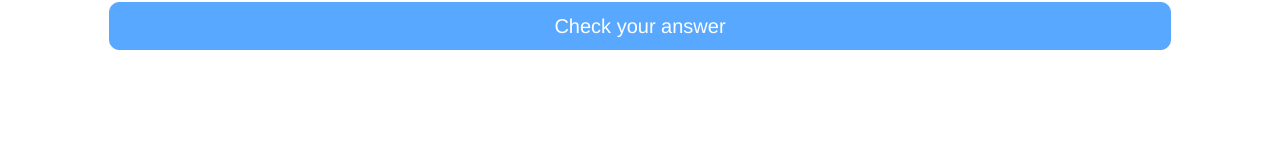
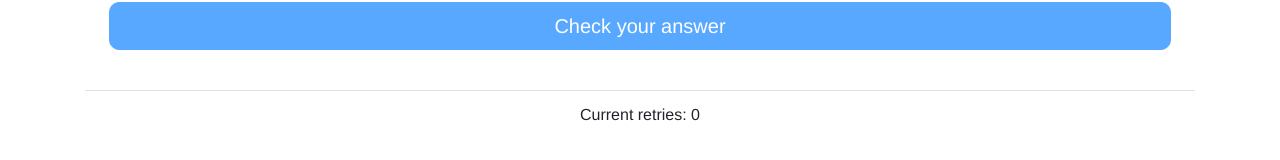
Before and after one commit to axx/hanziflash, a Vue app: page / in a window 1280 px wide. Shown: the part 484-644 px from the top of the page. Built offline with nearby package versions, Linux system fonts and the light colour scheme.

Commit message:
add simple stats display with 10-hanzi moving average

```diff
--- a/src/components/HanziDisplay.vue
+++ b/src/components/HanziDisplay.vue
@@ -12,7 +12,14 @@
                 <td class="display-5 align-middle">{{displayMeaning}}</td>
             </tr>
             <tr>
-                <td colspan="2"><PinyinChoices :choices="choices" :solution="correctPinyin" @display-next-hanzi="displayNextHanzi"></PinyinChoices></td>
+                <td colspan="2"><PinyinChoices :choices="choices"
+                                               :solution="correctPinyin"
+                                               @wrong-choice="incrementRetries"
+                                               @display-next-hanzi="displayNextHanzi"></PinyinChoices></td>
+            </tr>
+            <tr>
+                <td colspan="2"><StatsDisplay :retries="currentRetries"
+                                              :latest="previousDisplayInfo"></StatsDisplay></td>
             </tr>
         </tbody>
     </table>
@@ -20,6 +27,7 @@
 
 <script setup>
 import PinyinChoices from './PinyinChoices.vue'
+import StatsDisplay from './StatsDisplay.vue'
 import json from './data/simplified-hanzi-3000.json'
 </script>
 
@@ -27,6 +35,8 @@ import json from './data/simplified-hanzi-3000.json'
 export default {
     data() {
         return {
+            currentRetries: 0,
+            previousDisplayInfo: null,
             hanziData: null,
             uniquePinyins: null,
             displayHanzi: null,
@@ -58,6 +68,13 @@ export default {
             return choices
         },
         displayNextHanzi() {
+            this.previousDisplayInfo = {
+                retries: this.currentRetries,
+                hanzi: this.displayHanzi.hanzi,
+                id: this.displayHanzi.id,
+                pinyin: this.correctPinyin,
+            }
+
             let newHanzi = this.selectHanzi()
             while (newHanzi.hanzi == this.displayHanzi.hanzi) {
                 newHanzi = this.selectHanzi()
@@ -66,6 +83,8 @@ export default {
             this.correctPinyin = this.displayHanzi.meanings[0].pinyin
             this.choices = this.buildPinyinChoices(this.correctPinyin)
             this.obfuscateMeaning()
+
+            this.currentRetries = 0
         },
         obfuscateMeaning() {
             const bareMeaning = this.displayHanzi.meanings[0].meaning
@@ -76,7 +95,10 @@ export default {
             } else {
                 this.displayMeaning = bareMeaning
             }
-        }
+        },
+        incrementRetries() {
+            this.currentRetries += 1
+        },
     },
     beforeMount() {
         this.hanziData = json.data
@@ -85,7 +107,7 @@ export default {
         this.correctPinyin = this.displayHanzi.meanings[0].pinyin
         this.choices = this.buildPinyinChoices(this.correctPinyin)
         this.obfuscateMeaning()
-    }
+    },
 }
 </script>
 
--- a/src/components/PinyinChoices.vue
+++ b/src/components/PinyinChoices.vue
@@ -68,7 +68,6 @@ export default {
                 checkBtn.textContent = 'Check your answer'
                 checkBtn.classList.remove('btn-warning')
                 checkBtn.classList.add('btn-primary')
-                this.$emit('pinyin-selected', id)
             }
         },
         checkSelectedPinyin() {
@@ -91,6 +90,7 @@ export default {
                 checkBtn.textContent = 'Oops, try again'
                 checkBtn.classList.remove('btn-primary')
                 checkBtn.classList.add('btn-warning')
+                this.$emit('wrong-choice')
             }
         },
         displayNextHanzi() {
--- /dev/null
+++ b/src/components/StatsDisplay.vue
@@ -0,0 +1,48 @@
+<template>
+    <p>Current retries: {{retries}}</p>
+    <p v-if="averageRetries !== null">Average retries for the last 10 hanzi: {{averageRetries}}</p>
+</template>
+
+<script>
+export default {
+    props: {
+        retries: Number,
+        latest: Object,
+    },
+    data() {
+        return {
+            averageRetries: null,
+            history: []
+        }
+    },
+    methods: {
+        getAverageRetries() {
+            if (this.history.length > 0) {
+                let sum = 0
+                this.history.forEach(h => { sum += h.retries })
+                return Number((sum / this.history.length).toFixed(3))
+            }
+            return null
+        }
+    },
+    watch: {
+        latest: function(newValue, oldValue) {
+            if (newValue) {
+                this.history.push(newValue)
+                if (this.history.length > 10) {
+                    this.history.shift()
+                }
+                this.averageRetries = this.getAverageRetries()
+                this.history[this.history.length-1].averageRetries = this.averageRetries
+                localStorage.setItem('hanzi-history', JSON.stringify(this.history))
+            }
+        }
+    },
+    mounted() {
+        if (localStorage.getItem('hanzi-history')) {
+            this.history = JSON.parse(localStorage.getItem('hanzi-history'))
+            this.averageRetries = this.getAverageRetries()
+        }
+    }
+}
+</script>
```
